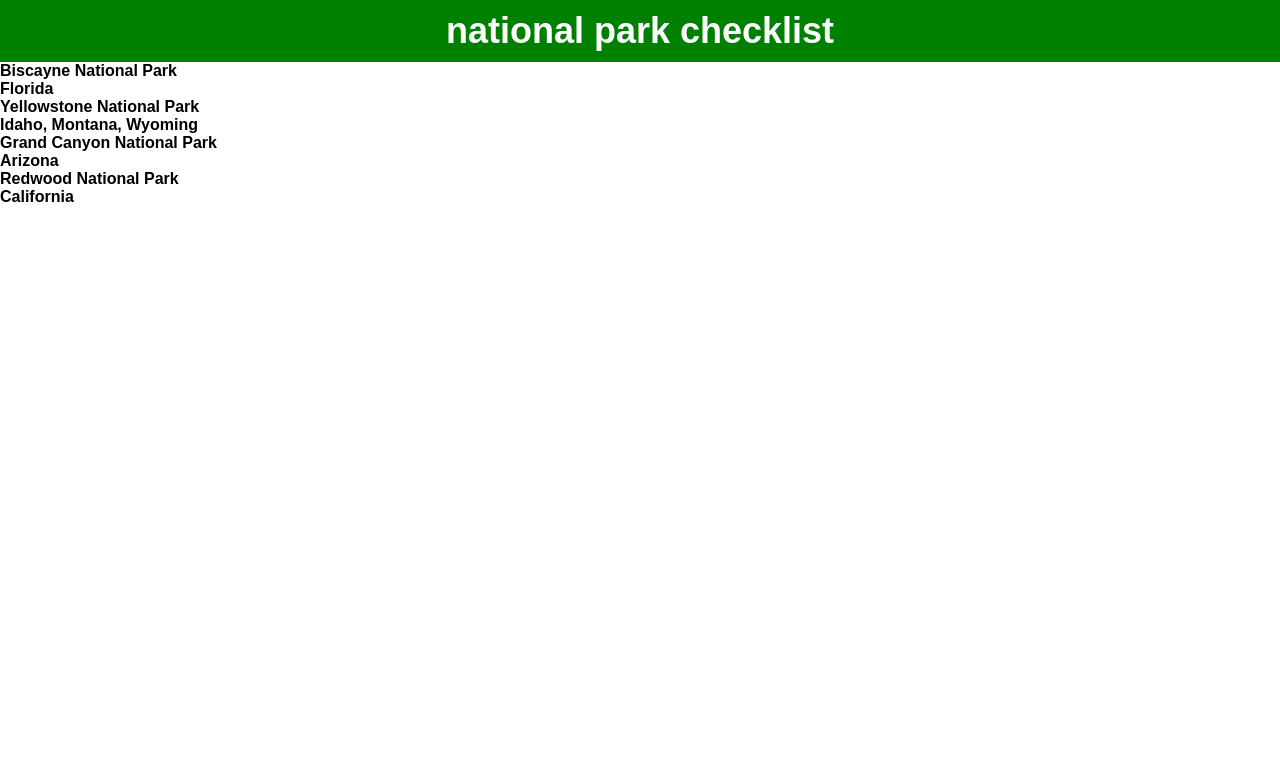
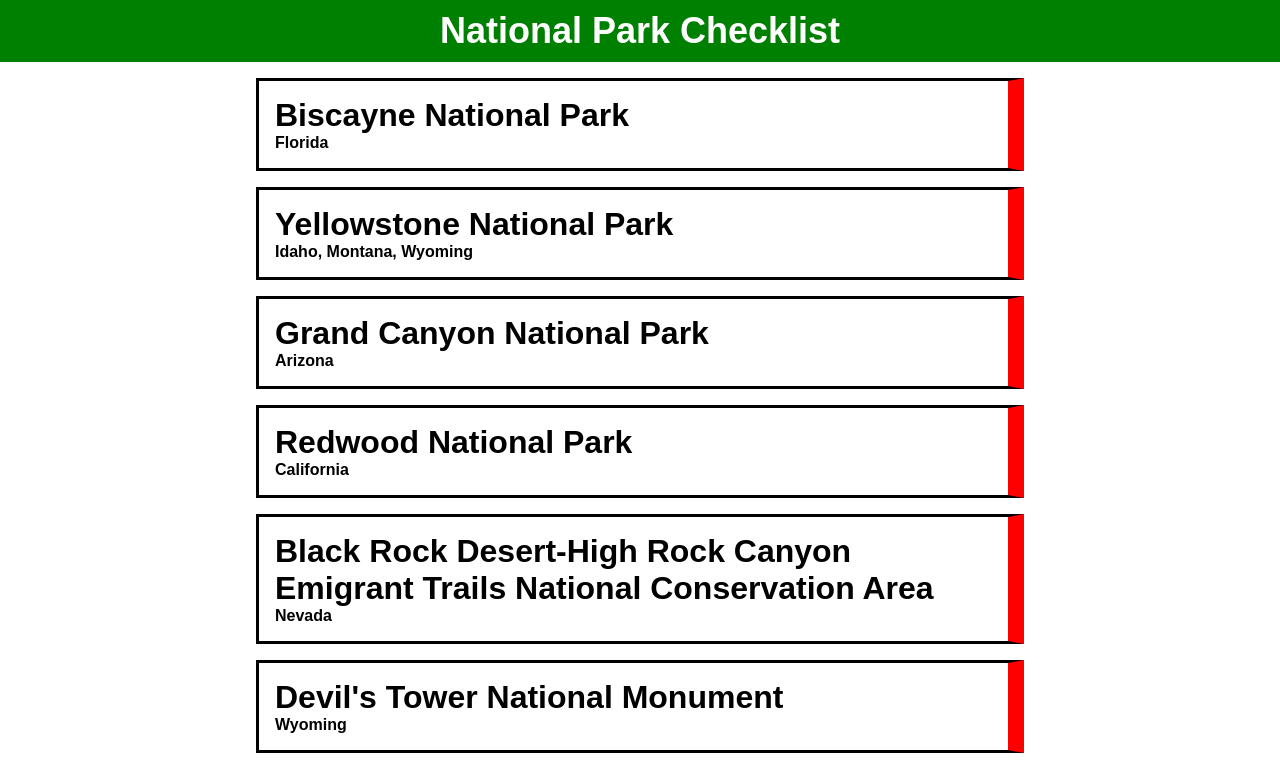
Before and after one commit to euouae682/national-park-checklist, a React (Create React App) app: page / in a window 1280 px wide. Shown: the top 767 px of the page. Built offline with nearby package versions, Linux system fonts and the light colour scheme.

Commit message:
edited park thing

```diff
--- a/src/App.js
+++ b/src/App.js
@@ -1,13 +1,13 @@
-import Header from './components/Header.js';
-import Footer from './components/Footer.js';
-import Main from './components/Main.js';
+import Header from './components/common/Header.js';
+import Footer from './components/common/Footer.js';
+import Main from './components/common/Main.js';
 
 function App() {
   return (
     <div className="App">
-      <Header text="national park checklist" />
+      <Header text="National Park Checklist" />
       <Main />
-      <Footer text="a project" />
+      <Footer text="A project by euouae" />
     </div>
   );
 }
--- a/src/components/Main.js
+++ /dev/null
@@ -1,17 +0,0 @@
-import React from 'react'
-import Park from './Park.js';
-
-export const Main = () => {
-  return (
-    <main>
-        <ul>
-            <li><Park name="Biscayne National Park" location="Florida" status="unvisited" /></li>
-            <li><Park name="Yellowstone National Park" location="Idaho, Montana, Wyoming" status="partvisited" /></li>
-            <li><Park name="Grand Canyon National Park" location="Arizona" status="visited" /></li>
-            <li><Park name="Redwood National Park" location="California" status="visited" /></li>
-        </ul>
-    </main>
-  )
-}
-
-export default Main;
--- a/src/components/Park.js
+++ b/src/components/Park.js
@@ -1,12 +1,14 @@
-import React from 'react'
+import { useState } from 'react'
 
-export const Park = ({ name, location, status }) => {
-  return (
-    <div className="park">
-        <h1>{ name }</h1>
-        <h2>{ location }</h2>
-    </div>
-  )
+export const Park = ({ name, location, pstatus }) => {
+    const { status, setStatus } = useState(pstatus);
+
+    return (
+        <li style={{borderRight: `1em solid red`}}>
+           <h1>{ name }</h1>
+           <h2>{ location }</h2>
+        </li>
+    )
 }
 
 export default Park;
--- /dev/null
+++ b/src/components/common/Main.js
@@ -0,0 +1,21 @@
+import React from 'react'
+import Park from '../Park.js';
+
+export const Main = () => {
+  return (
+    <main>
+        <ul>
+            <Park name="Biscayne National Park" location="Florida" status="uv" />
+            <Park name="Yellowstone National Park" location="Idaho, Montana, Wyoming" status="pv" />
+            <Park name="Grand Canyon National Park" location="Arizona" status="v" />
+            <Park name="Redwood National Park" location="California" status="v" />
+            <Park name="Black Rock Desert-High Rock Canyon Emigrant Trails National Conservation Area" location="Nevada" status="pv" />
+            <Park name="Devil's Tower National Monument" location="Wyoming" status="v" />
+            <Park name="Aniakchak National Monument" location="Alaska" status="uv" />
+            <Park name="Black Canyon of the Gunnison National Park" location="Colorado" status="pv" />
+        </ul>
+    </main>
+  )
+}
+
+export default Main;
--- a/src/index.css
+++ b/src/index.css
@@ -5,7 +5,6 @@ body {
   font-family: Arial, Helvetica, sans-serif;
   -webkit-font-smoothing: antialiased;
   -moz-osx-font-smoothing: grayscale;
-  min-height: 100vh;
 }
 
 /* Header and footer styles */
@@ -23,7 +22,23 @@ header {
 }
 
 footer {
-  position: fixed;
+  /* position: fixed; */
   bottom: 0;
   height: 2em;
 }
+
+li {
+  display: block;
+  width: 60%;
+  border: 0.2em black solid;
+  margin: 1em auto;
+  padding: 1em;
+}
+
+li h1 {
+  font-size: 2em;
+}
+
+li h2 {
+  font-size: 1em;
+}
```
Also changed, not shown: src/components/common/Footer.js (renamed from src/components/Footer.js), src/components/common/Header.js (renamed from src/components/Header.js).
